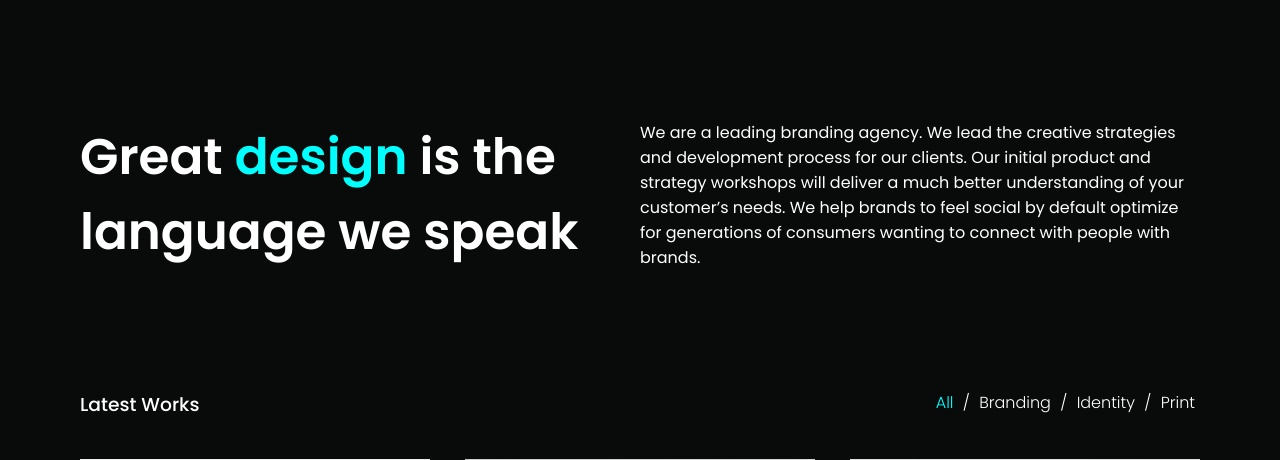
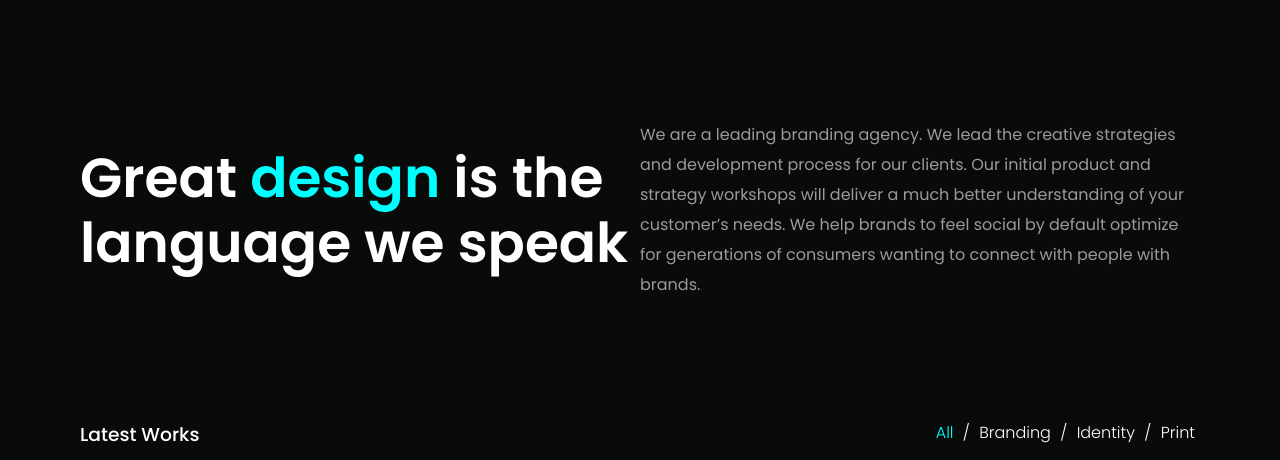
Before and after one commit to oguilhermesouza/b7web, a PHP site: page / in a window 1280 px wide. Shown: the part 120-580 px from the top of the page. Run offline with PHP 8.4, Linux system fonts and the light colour scheme.

Commit message:
Corrigindo proporções do texto da home.

```diff
--- a/Caster/assets/css/style.css
+++ b/Caster/assets/css/style.css
@@ -38,11 +38,18 @@ header ul li a:hover {
     justify-content: center;
     align-items: center;
 }
+.title-height {
+    line-height: 65px;
+}
+.text-height {
+    line-height: 30px;
+    color: #9a9a9a;
+}
 .block-content article {
     flex: 1;
 }
 .block-content article h1 {
-    font-size: 50px;
+    font-size: 55px;
     font-weight: 600;
 }
 .block-content article h1 span {
--- a/Caster/index.html
+++ b/Caster/index.html
@@ -4,7 +4,7 @@
     <meta charset="UTF-8">
     <meta http-equiv="X-UA-Compatible" content="IE=edge">
     <meta name="viewport" content="width=device-width, initial-scale=1.0">
-    <title>Document</title>
+    <title>Caster | Clone</title>
 
     <link href="https://fonts.googleapis.com/css?family=Roboto:300,400,500&subset=latin,latin-ext" rel="stylesheet" type="text/css" />
     <link href="https://fonts.googleapis.com/css?family=Poppins:300,400,500,600,700&subset=latin,latin-ext" rel="stylesheet" type="text/css" />
@@ -24,12 +24,12 @@
         </ul>
     </header>
     <section class="block-content">
-        <article>
+        <article class="title-height">
             <h1>
                 Great <span>design</span> is the language we speak
             </h1>
         </article>
-        <article>
+        <article class ="text-height">
             <p>We are a leading branding agency. We lead the creative strategies and development process for our clients. Our initial product and strategy workshops will deliver a much better understanding of your customer’s needs. We help brands to feel social by default optimize for generations of consumers wanting to connect with people with brands.</p>
         </article>
     </section>
```
